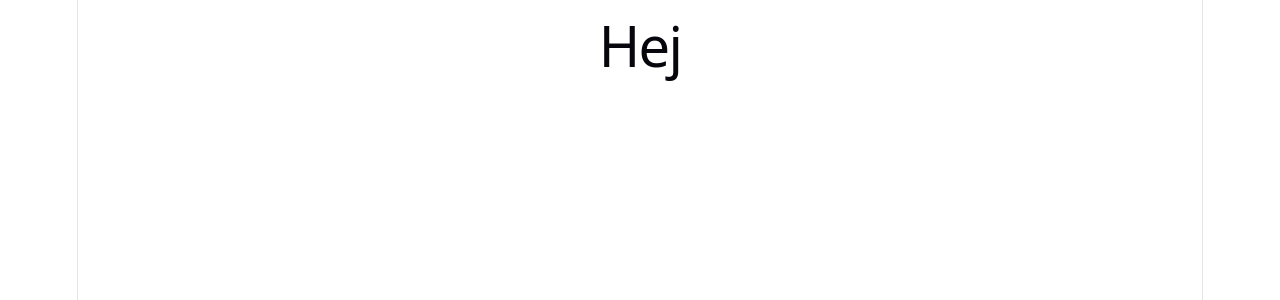
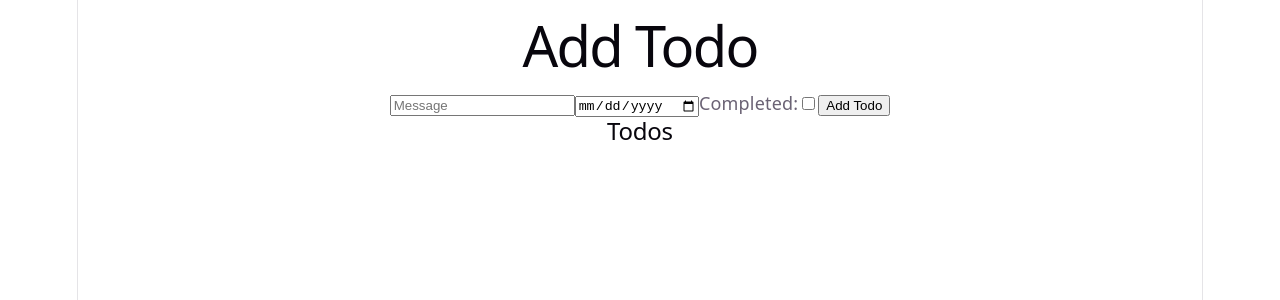
Before and after one commit to xSeraphiable/agiltarbete, a React (Vite) app in the folder todo-list/: page / in a window 1280 px wide. Shown: the top 300 px of the page. Built offline with nearby package versions, Linux system fonts and the light colour scheme.

Commit message:
Refactored pages for cleaner code and to cause merge conflicts.

```diff
--- a/todo-list/src/App.tsx
+++ b/todo-list/src/App.tsx
@@ -1,14 +1,14 @@
 import { useState } from 'react'
 import './App.css'
-import test from './pages/todo.tsx'
+import AddTodo from './pages/AddTodoPage'
+import ShowTodo from './pages/ListTodoPage'
 
 function App() {
-
   return (
     <>
-      <h1>Hej</h1>
+      <AddTodo/>
+      <ShowTodo/>
     </>
-
   )
 }
 
--- /dev/null
+++ b/todo-list/src/pages/AddTodoPage.tsx
@@ -0,0 +1,42 @@
+//import {  useState } from "react";
+import type { TodoType } from "../types/todo";
+//import './todo.css';
+import { useState } from "react";
+
+const AddTodo = () => {
+const [message, setMessage] = useState<string>('');
+const [date, setDate] = useState<string>('');
+const [completed, setCompleted] = useState<boolean>(false);
+const [todos, setTodos] = useState<TodoType[]>([]);
+
+    return (<>
+    <div>
+        <h1>Add Todo</h1>
+        <input type="text" placeholder="Message" value={message} onChange={(e) => setMessage(e.target.value)} />
+        <input type="date" value={date} onChange={(e) => setDate(e.target.value)} />
+        <label>
+            Completed:
+            <input type="checkbox" checked={completed} onChange={(e) => setCompleted(e.target.checked)} />
+        </label>
+        <button onClick={() => {
+            const newTodo: TodoType = {
+                id: Date.now(),
+                message,
+                completed,
+                date
+            };
+
+            setTodos([...todos, newTodo]);
+            setMessage('');
+            setDate('');
+            setCompleted(false);
+            localStorage.setItem('todos', JSON.stringify([...todos, newTodo]));
+
+        }}>Add Todo</button>
+    </div>
+
+</>)
+
+};
+
+export default AddTodo;
--- /dev/null
+++ b/todo-list/src/pages/ListTodoPage.tsx
@@ -0,0 +1,50 @@
+//import {  useState } from "react";
+import type { TodoType } from "../types/todo";
+//import './todo.css';
+import { useState } from "react";
+
+const ShowTodo = () => {
+
+const [todos, showTodos] = useState<TodoType[]>(() => {
+  const storedTodos = localStorage.getItem("todos");
+
+  if (storedTodos) {
+    return JSON.parse(storedTodos) as TodoType[];
+  }
+
+  return [];
+});
+
+const deleteTodo = (id: number) => {
+        localStorage.setItem('todos', JSON.stringify(todos.filter((t) => t.id !== id)));
+        showTodos(todos.filter((t) => t.id !== id));
+};
+
+const updatedTodo = (id: number, completed: boolean) => {
+    const updatedTodos = todos.map((t) => t.id === id ? { ...t, completed } : t);
+    showTodos(updatedTodos);
+    localStorage.setItem('todos', JSON.stringify(updatedTodos));
+}
+
+return (<>
+    <div className="todo-container">
+            <h2>Todos</h2>
+            <ul>
+                {todos.map((todo) => (
+                    <li key={todo.id}>
+                        <span>{todo.message}</span>
+                        <span>{todo.date}</span>
+                        <input type="checkbox" checked={todo.completed} onChange={(e) => {
+                            updatedTodo(todo.id, e.target.checked);
+                        }} />
+                        <button onClick={() => deleteTodo(todo.id)}>
+                            Ta bort
+                        </button>
+                    </li>
+                ))}
+            </ul>
+        </div>
+</>)
+};
+
+export default ShowTodo;
--- a/todo-list/src/types/todo.ts
+++ b/todo-list/src/types/todo.ts
@@ -1,6 +1,5 @@
-export type Todo = {
+export type TodoType = {
     id: number;
-    title: string;
     message: string;
     completed: boolean;
     date: string;
```
Also changed, not shown: todo-list/src/pages/todo.tsx (deleted, +0 -20 lines), 1 other file (tests, documents, lock files or other folders).
